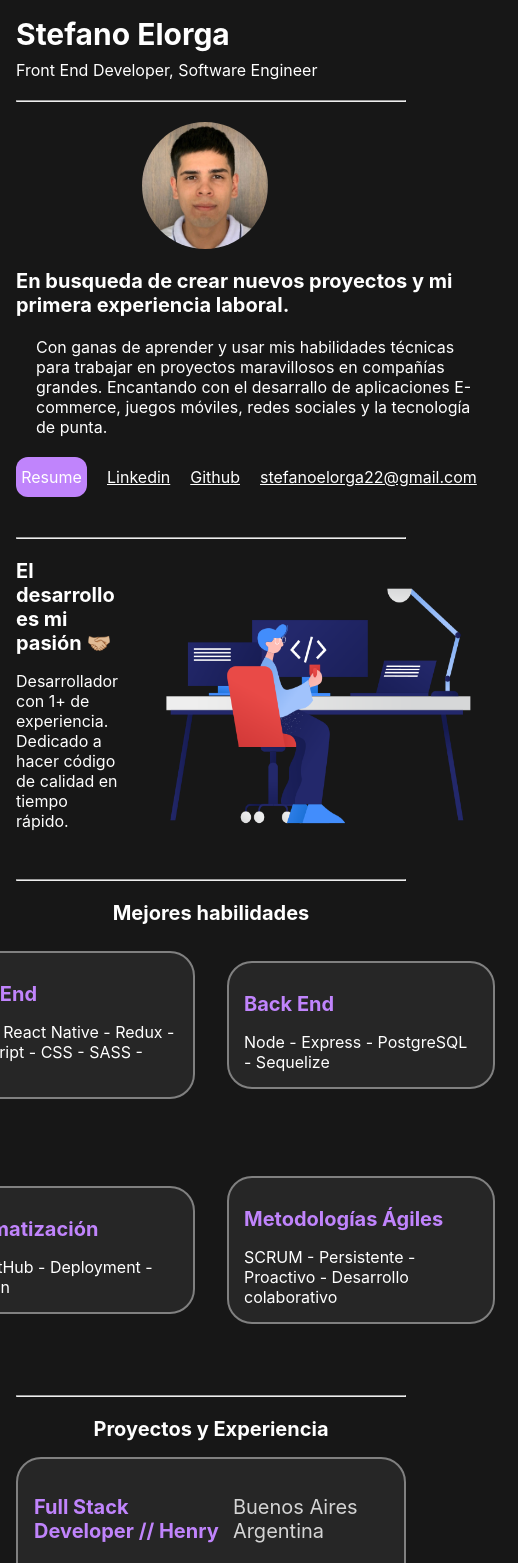
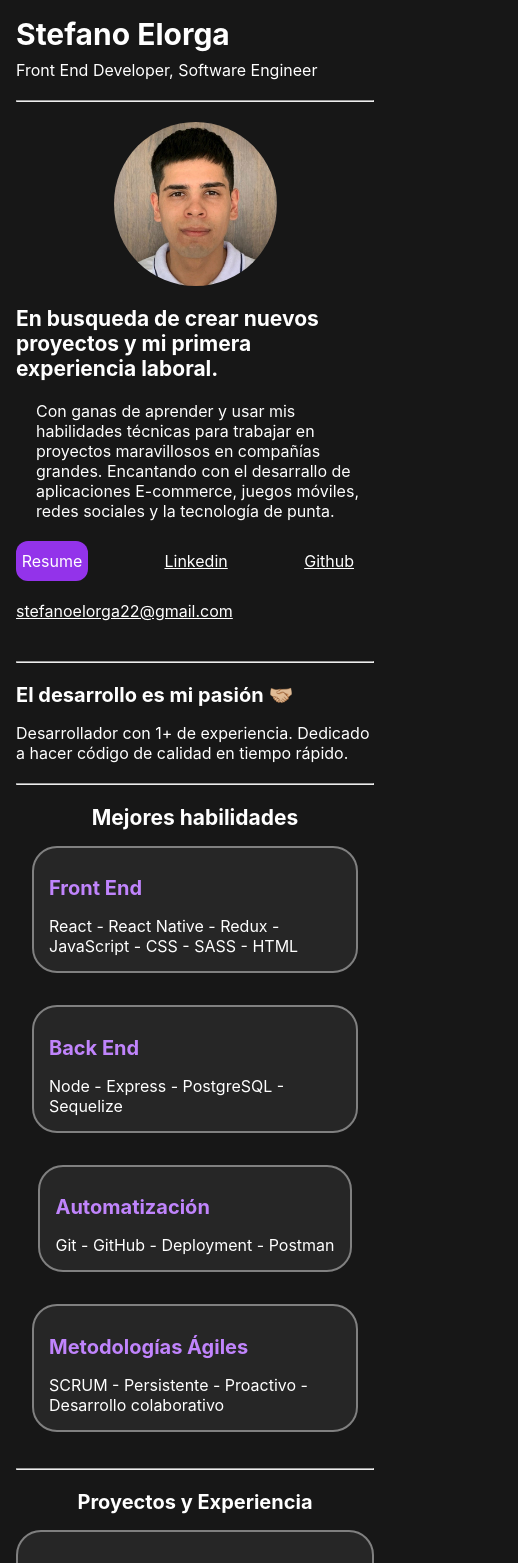
Before and after one commit to StefanoElorga/newportolio, a React (Create React App) app: page / in a window 390 px wide. Shown: the top 1563 px of the page, 518 px wide, since content can reach past the window. Built offline with nearby package versions, Linux system fonts and the light colour scheme.

Commit message:
css cambios

```diff
--- a/src/App.css
+++ b/src/App.css
@@ -13,12 +13,16 @@
 .presentation-name {
   margin: 0;
   color: #ffffff;
+  font-family: -apple-system, system-ui, BlinkMacSystemFont, "Segoe UI", Roboto,
+    "Helvetica Neue", Arial, sans-serif;
 }
 
 .presentation-pro {
   margin-top: 8px;
   margin-bottom: 0;
   color: #ffffff;
+  font-family: -apple-system, system-ui, BlinkMacSystemFont, "Segoe UI", Roboto,
+    "Helvetica Neue", Arial, sans-serif;
 }
 
 .hr {
@@ -47,14 +51,17 @@
   font-size: 21px;
 
   font-weight: bold;
+  font-family: -apple-system, system-ui, BlinkMacSystemFont, "Segoe UI", Roboto,
+    "Helvetica Neue", Arial, sans-serif;
 }
 
 .description-text-p {
   margin: 20px 0px 0px;
   padding: 0px 0px 0px 20px;
-
   color: #ffffff;
   font-size: 16px;
+  font-family: -apple-system, system-ui, BlinkMacSystemFont, "Segoe UI", Roboto,
+    "Helvetica Neue", Arial, sans-serif;
 }
 
 .buttons-container {
@@ -65,7 +72,7 @@
 }
 
 .resume {
-  background-color: #c084fc;
+  background-color: #9333ea;
   margin: 20px 20px 0px 0px;
   color: #ffffff;
   font-size: 16px;
@@ -76,6 +83,8 @@
   justify-content: center;
   align-items: center;
   text-decoration: none;
+  font-family: -apple-system, system-ui, BlinkMacSystemFont, "Segoe UI", Roboto,
+    "Helvetica Neue", Arial, sans-serif;
 }
 
 .webs {
@@ -83,12 +92,16 @@
   color: #ffffff;
   text-decoration: underline;
   font-size: 16px;
+  font-family: -apple-system, system-ui, BlinkMacSystemFont, "Segoe UI", Roboto,
+    "Helvetica Neue", Arial, sans-serif;
 }
 
 .gmail {
   margin: 20px 0px 0px;
   color: #ffffff;
   text-decoration: underline;
+  font-family: -apple-system, system-ui, BlinkMacSystemFont, "Segoe UI", Roboto,
+    "Helvetica Neue", Arial, sans-serif;
 }
 
 .experience-container {
@@ -101,12 +114,16 @@
   font-weight: bold;
   color: #ffffff;
   margin: 0;
+  font-family: -apple-system, system-ui, BlinkMacSystemFont, "Segoe UI", Roboto,
+    "Helvetica Neue", Arial, sans-serif;
 }
 
 .dedicated {
   margin: 16px 0px 0px;
   font-size: 16px;
   color: #ffffff;
+  font-family: -apple-system, system-ui, BlinkMacSystemFont, "Segoe UI", Roboto,
+    "Helvetica Neue", Arial, sans-serif;
 }
 
 .img-experience {
@@ -141,12 +158,16 @@
 .title-skills {
   color: #c084fc;
   font-size: 20px;
+  font-family: -apple-system, system-ui, BlinkMacSystemFont, "Segoe UI", Roboto,
+    "Helvetica Neue", Arial, sans-serif;
 }
 
 .skills {
   color: #ffffff;
   font-size: 16px;
   margin: 16px 0px 0px;
+  font-family: -apple-system, system-ui, BlinkMacSystemFont, "Segoe UI", Roboto,
+    "Helvetica Neue", Arial, sans-serif;
 }
 
 .projects-container {
@@ -159,6 +180,8 @@
   color: #ffffff;
   margin: 0px 0px 16px;
   font-size: 20px;
+  font-family: -apple-system, system-ui, BlinkMacSystemFont, "Segoe UI", Roboto,
+    "Helvetica Neue", Arial, sans-serif;
 }
 .bubble-project {
   display: flex;
@@ -180,83 +203,125 @@
 .position {
   font-size: 20px;
   color: #c084fc;
+  font-family: -apple-system, system-ui, BlinkMacSystemFont, "Segoe UI", Roboto,
+    "Helvetica Neue", Arial, sans-serif;
 }
 
 .location {
   color: #d4d4d4;
   font-size: 20px;
+  font-family: -apple-system, system-ui, BlinkMacSystemFont, "Segoe UI", Roboto,
+    "Helvetica Neue", Arial, sans-serif;
 }
 
 .date {
   margin: 16px 0px 0px;
   color: #d4d4d4;
   font-size: 18px;
+  font-family: -apple-system, system-ui, BlinkMacSystemFont, "Segoe UI", Roboto,
+    "Helvetica Neue", Arial, sans-serif;
 }
 
 .li {
   color: #ffffff;
   font-size: 18px;
   margin: 8px 0px 0px;
+  font-family: -apple-system, system-ui, BlinkMacSystemFont, "Segoe UI", Roboto,
+    "Helvetica Neue", Arial, sans-serif;
+}
+
+.resume:hover {
+  background-color: #4f207d;
+  transition: 0.5s;
+  cursor: pointer;
+}
+
+.webs:hover {
+  color: #9a3ef7;
+  transition: 0.5s;
+  cursor: pointer;
 }
 
 @media (max-width: 600px) {
   .container {
     margin: 0;
     padding: 16px;
+  }
+
+  .presentation-container {
+    display: flex;
+    flex-wrap: wrap;
     width: 100%;
-  }
-  .presentation-container {
   }
 
   .presentation-name {
-    margin: 0;
-    color: #ffffff;
     font-size: 30px;
   }
 
   .presentation-pro {
-    margin-top: 8px;
-    margin-bottom: 0;
-    color: #ffffff;
     font-size: 16px;
   }
 
   .description-container {
     display: flex;
     flex-wrap: wrap;
+    justify-content: center;
+  }
+
+  .description-text-container {
+    width: 100%;
+    display: flex;
+    flex-wrap: wrap;
+    margin: 0px;
   }
 
   .stefano {
-    width: 126px;
-    height: 127px;
-    border-radius: 80px;
-    margin: 0px 126px 20px;
+    margin: 0px 0px 20px 0px;
   }
 
-  .description-text-container {
+  .description-text {
+    font: 30px;
     margin: 0;
   }
 
-  .description-text {
-    font-size: 20px;
-    margin: 0px;
-  }
   .description-text-p {
     font-size: 16px;
     margin: 20px 0px 0px;
     padding: 0px 0px 0px 20px;
   }
+
   .buttons-container {
-    margin: 0px 0px 20px;
-  }
-  .resume {
-    width: 71px;
-    height: 40px;
-    font-size: 16px;
-    margin: 20px 20px 0px 0px;
+    display: flex;
+    flex-wrap: wrap;
+    justify-content: space-between;
   }
   .webs {
     font-size: 16px;
     margin: 20px 20px 0px 0px;
   }
+
+  .resume {
+    font-size: 16px;
+    margin: 20px 20px 0px 0px;
+  }
+
+  .skills-container {
+    display: flex;
+    flex-wrap: wrap;
+  }
+  .projects-container {
+    display: flex;
+    flex-wrap: wrap;
+  }
+
+  .bubbles-skills-container {
+    display: flex;
+    flex-wrap: wrap;
+    flex-direction: column;
+  }
+
+  .img-experience {
+    width: 20px;
+    height: 20px;
+  }
 }
--- a/src/App.js
+++ b/src/App.js
@@ -1,4 +1,3 @@
-import logo from "./logo.svg";
 import "./App.css";
 import Portfolio from "./Portfolio";
 
--- a/src/Portfolio.jsx
+++ b/src/Portfolio.jsx
@@ -74,8 +74,6 @@
             calidad en tiempo rápido.
           </p>
         </div>
-
-        <img src={person} alt="programming" className="img-experience" />
       </div>
 
       {/* separador */}
--- a/src/index.css
+++ b/src/index.css
@@ -1,14 +1,6 @@
 body {
   margin: 0;
-  font-family: -apple-system, BlinkMacSystemFont, "Segoe UI", "Roboto", "Oxygen",
-    "Ubuntu", "Cantarell", "Fira Sans", "Droid Sans", "Helvetica Neue",
-    sans-serif;
-  -webkit-font-smoothing: antialiased;
-  -moz-osx-font-smoothing: grayscale;
+  padding: 0;
   background-color: #171717;
+  width: 100%;
 }
-
-code {
-  font-family: source-code-pro, Menlo, Monaco, Consolas, "Courier New",
-    monospace;
-}
```
Also changed, not shown: public/index.html (+1 -22 lines).
